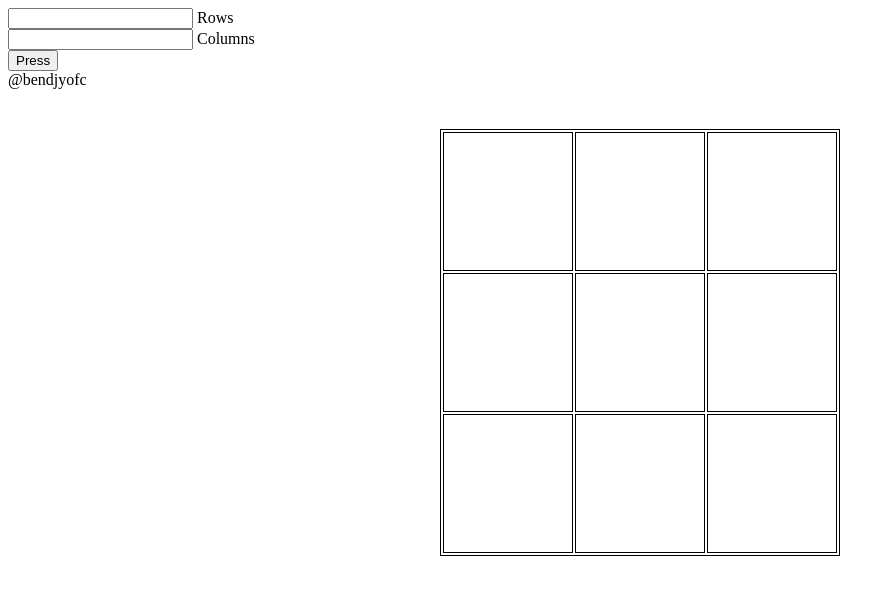
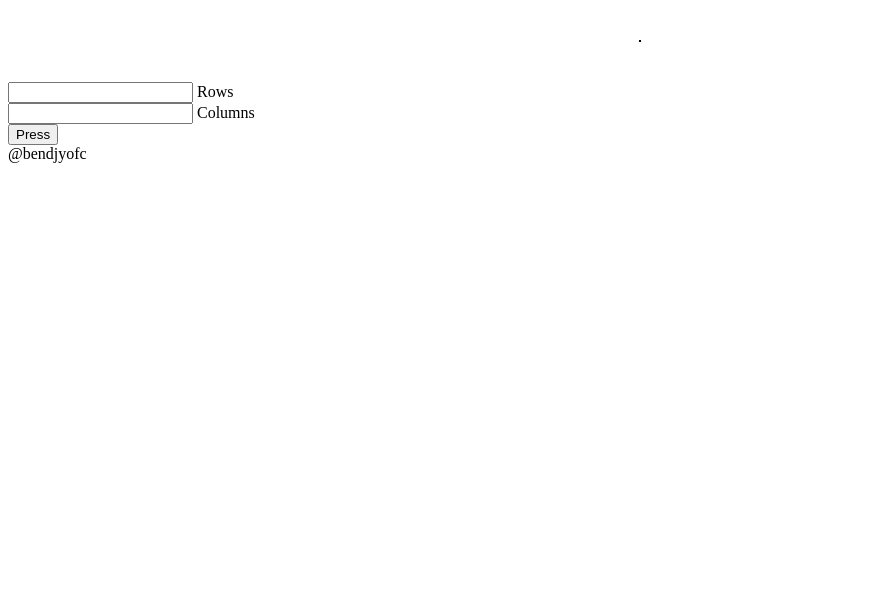
Before and after one commit to Lxwhz/Classwork, a plain HTML site: page 2024-2025/HTML/week_16/5-8-25/JS-5-5-25.html in a window 1280 px wide. Both pictures are taken after a click on the button "Press". Shown: the whole page, without its empty margins (0-895 px from the left). Drawn offline with Linux system fonts and the light colour scheme.

Commit message:
Rows & Cols

```diff
--- a/2024-2025/HTML/week_16/5-8-25/JS-5-5-25.html
+++ b/2024-2025/HTML/week_16/5-8-25/JS-5-5-25.html
@@ -7,32 +7,40 @@
     <script>
         document.addEventListener("DOMContentLoaded", (event)=>{
             const table = document.createElement("table")
-            const body = document.getElementById("body")
+            const tableCont = document.getElementById("tableContain")
             const btn = document.getElementById("btn")
             const ARow = document.getElementById("rows")
             const AColumns = document.getElementById("columns")
 
-            console.log(ARow)
 
-            for(let i = 0; i < 3; i++){
+            btn.addEventListener("click", (ev)=>{
+               const msg = document.createTextNode("Table Goes Here")
+                table.innerHTML = ""
+
+                for(let i = 0; i < ARow.value; i++){
                     let row = document.createElement("tr")
                     table.appendChild(row)
-                for(let j = 0; j < 3; j++){
+                    for(let j = 0; j < AColumns.value; j++){
                         const data = document.createElement("td")
                         row.appendChild(data)
                     }
                 }
+                tableCont.appendChild(table)
 
-            body.appendChild(table)
+            })
+
 
         })
     </script>
 </head>
-<body id="body">
+<body>
 <header>
 
 </header>
 <main>
+    <div id="tableContain">
+
+    </div>
     <input type="number" id="rows">
     <label for="rows">Rows</label><br>
 
--- a/2024-2025/HTML/week_16/5-8-25/test.css
+++ b/2024-2025/HTML/week_16/5-8-25/test.css
@@ -1,8 +1,6 @@
 table {
     border: 1px solid black;
     margin: 40px auto;
-    width: 400px;
-    height: 400px;
 }
 
 td, tr{
```
Lines whose indentation alone changed are shown as unchanged.
